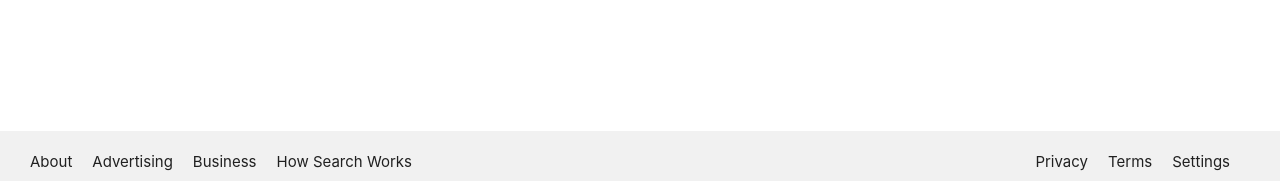
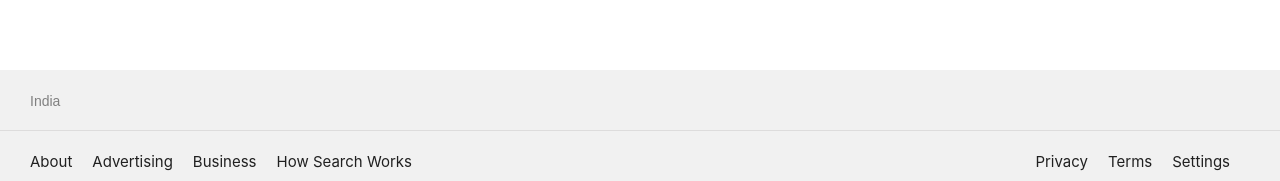
Before and after one commit to TusharAMD/google-clone, a React (Create React App) app: page / in a window 1280 px wide. Shown: the part 609-790 px from the top of the page. Built offline with nearby package versions, Linux system fonts and the light colour scheme.

Commit message:
add:upper-footer

```diff
--- a/src/pages/Home.css
+++ b/src/pages/Home.css
@@ -1,19 +1,19 @@
-.home{
-    display:flex;
+.home {
+  display: flex;
   flex-direction: column;
   height: 100vh;
 }
 
-.home_header{
+.home_header {
   position: fixed;
   display: flex;
-    right:0;
+  right: 0;
   justify-content: space-between;
   padding: 20px 30px;
   align-items: center;
 }
 
-.home_footer{
+.home_footer {
   position: fixed;
   bottom: 0;
   height: 20px;
@@ -25,55 +25,74 @@ align-items: center;
   background-color: rgb(241, 241, 241);
 }
 
-.home_footerLeft{
+.home_footerMain {
+  position: fixed;
+}
+
+.home_footerLeft {
   position: fixed;
   align-items: center;
-
 }
 
-.home_footer a{
+.home_footer a {
   margin-right: 20px;
   text-decoration: inherit;
   color: rgba(0, 0, 0, 0.87);
   font-size: 15px;
-
 }
 
 .home_footer a:hover {
   text-decoration: underline;
 }
 
-.home_footerRight{
+.home_footerRight {
   position: fixed;
-    right:0;
+  right: 0;
   display: flex;
   justify-content: space-between;
   padding: 20px 30px;
-
 }
 
-.home_header a{
+.home_header a {
   margin-right: 20px;
   text-decoration: inherit;
   color: rgba(0, 0, 0, 0.87);
   font-size: 15px;
-
 }
 .home_header a:hover {
   text-decoration: underline;
 }
 
-.home_body{
+.home_body {
   display: flex;
   /*width: 100%;*/
 
   margin-top: 10%;
   flex-direction: column;
 }
-.home_body > img{
+.home_body > img {
   object-fit: contain;
   height: 100px;
 }
-.home_inputContainer{
 
+.home_footer_link {
+  text-decoration: none;
+  color: grey;
+  font-family: arial, sans-serif;
+  font-size: 14px;
 }
+
+.home_footer1 {
+  padding-bottom: 13px;
+  padding-top: 13px;
+  border-bottom: 1.6px solid #86828230;
+  position: fixed;
+  bottom: 60px;
+  height: 20px;
+  width: 100%;
+  display: flex;
+  justify-content: space-between;
+  padding: 20px 30px;
+  align-items: center;
+  background-color: rgb(241, 241, 241);
+}
--- a/src/pages/Home.js
+++ b/src/pages/Home.js
@@ -1,8 +1,8 @@
 import React from 'react';
 import './Home.css';
-import {Link} from "react-router-dom";
+import { Link } from "react-router-dom";
 import AppsIcon from "@material-ui/icons/Apps";
-import { Avatar} from "@material-ui/core";
+import { Avatar } from "@material-ui/core";
 import Search from './Search';
 
 function Home() {
@@ -15,7 +15,11 @@ function Home() {
                 <AppsIcon />
                 <Avatar />
             </div>
-
+            <div class="home_footer1">
+                <div class="home_footerLeft">
+                    <a href="google.com/india" class="home_footer_link">India</a>
+                </div>
+            </div>
             <div className="home_footer">
                 <div className="home_footerLeft">
                     <Link to='/about'>About</Link>
@@ -31,7 +35,7 @@ function Home() {
                 </div>
             </div>
             <div className="home_body">
-                <img src ="https://assets.stickpng.com/images/580b57fcd9996e24bc43c51f.png" alt=""/>
+                <img src="https://assets.stickpng.com/images/580b57fcd9996e24bc43c51f.png" alt="" />
             </div>
             <div className="home_inputContainer">
                 <Search />
```
Lines whose indentation alone changed are shown as unchanged.
